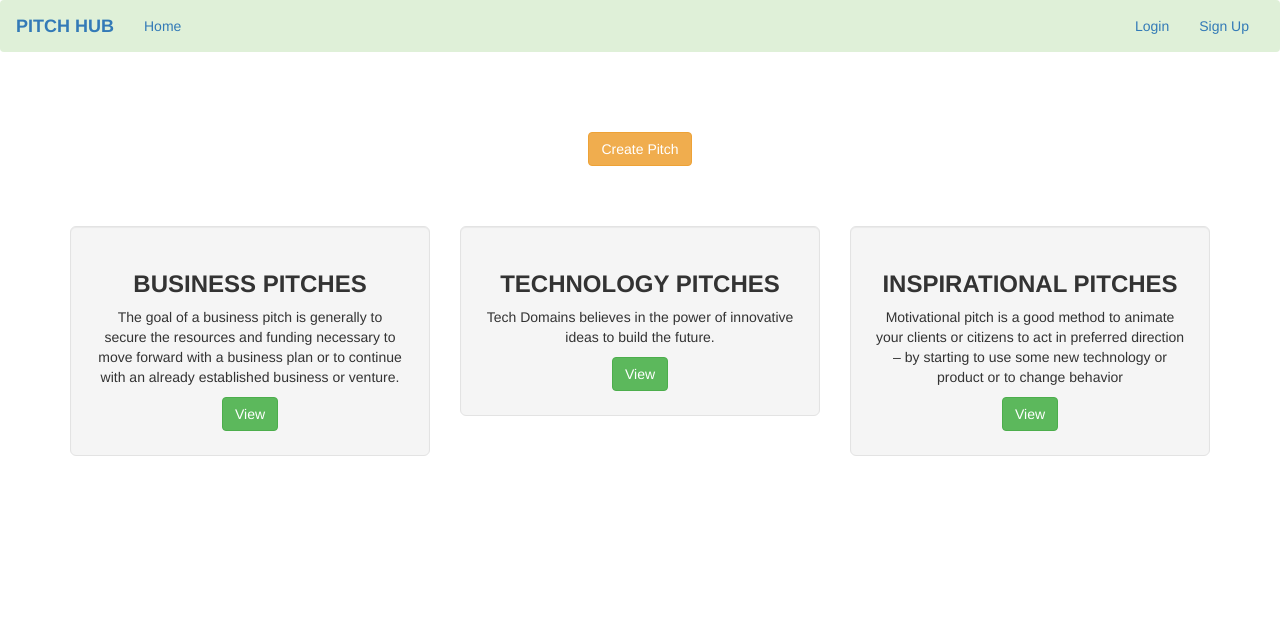
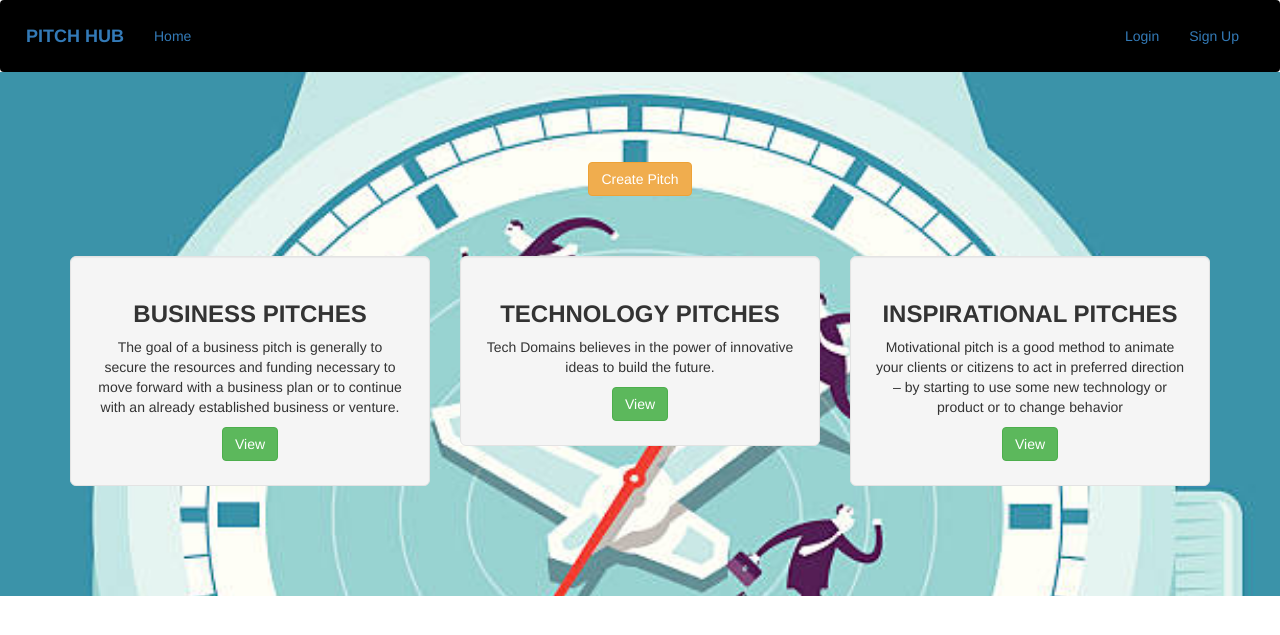
Before and after one commit to Valentino-Junior/PITCH-HUB, a Flask app: page / in a window 1280 px wide. Shown: the top 635 px of the page. Run offline with Flask 2, Linux system fonts and the light colour scheme; data that the repository does not hold is empty; some libraries are stand-ins or nearby versions.

Commit message:
Added styling

```diff
--- a/app/static/index.css
+++ b/app/static/index.css
@@ -0,0 +1,6 @@
+#home{
+    background-image: url(./photos/pizza6.jpg);
+    background-repeat: no-repeat;
+    background-attachment: fixed;
+    background-size: cover;
+}
--- a/app/templates/index.html
+++ b/app/templates/index.html
@@ -4,12 +4,12 @@
 
 {%block styles%}
     {{ super() }}
-    <link rel="stylesheet" href="{{url_for('static',filename='css/index.css')}}">
+    <link rel="stylesheet" href="{{url_for('static',filename='index.css')}}">
 {%endblock%}
 <!-- Content block -->
 {%block content%}
-
-<div class="container" style="padding-top: 60px; text-align: center; padding-bottom: 60px;">
+<div id="home" style="padding-top: 50px; padding-bottom: 90px;">
+<div  class="container" style="padding-top: 40px; text-align: center; padding-bottom: 60px;">
     <a href="{{url_for('main.new_pitch')}}" class="btn btn-warning">Create Pitch</a>
 </div>
 
@@ -38,4 +38,5 @@
         </div>
     </div>
 </div>
+</div>
 {%endblock%}
--- a/app/templates/interview_pitches.html
+++ b/app/templates/interview_pitches.html
@@ -2,11 +2,10 @@
 {% import 'macros.html' as macro %}
 
 {%block content%}
-<div class="well text-center">
+<div class="well text-center btn-primary" style="color: black; margin: 0px;">
     <h1><b>Business Pitches</b></h1>
 </div>
-<div class="container">
-    <hr>
+<div class="container btn-success" style="padding: 100px; color: black;">
     <div class="row">
         {{macro.displayPitches(pitches)}}
     </div>
--- a/app/templates/navbar.html
+++ b/app/templates/navbar.html
@@ -1,4 +1,4 @@
-<nav class="navbar navbar-light bg-success">
+<nav class="navbar navbar-light" style="margin: 0px; background-color:black; color: white; padding: 10px;">
     <div class="container-fluid">
         <div class="navbar-header">
             <button type="button" class="navbar-toggle" data-toggle="collapse" data-target=".navbar-collapse">
--- a/app/templates/pitch.html
+++ b/app/templates/pitch.html
@@ -8,7 +8,7 @@
 {%endblock%}
 <!-- Content block -->
 {%block content%}
-<div class="container text-center">
+<div class="container text-center btn-primary" style="color: black;">
     <div class="row">
         <h3>{{pitch.pitch_title}}</h3>
         <hr>
@@ -16,9 +16,9 @@
         <span>
         <p>Posted on {{date}} by {{pitch.user.username| capitalize}}</p>
         <a href="/pitch/{{pitch.id}}?like=1">
-            <i class="far fa-thumbs-up"></i>
+            <i class="far fa-thumbs-up" style="color:green"></i>
         </a>{{pitch.likes}} <a href="/pitch/{{pitch.id}}?dislike=1">
-            <i class="far fa-thumbs-down"></i>
+            <i class="far fa-thumbs-down" style="color:red"></i>
         </a>{{pitch.dislikes}}</span>
 
     </div>
--- a/app/templates/product_pitches.html
+++ b/app/templates/product_pitches.html
@@ -2,10 +2,10 @@
 {% import 'macros.html' as macro %}
 
 {%block content%}
-<div class="well text-center">
+<div class="well text-center btn-primary" style="color: black; margin: 0px;">
     <h1><b>Technology Pitches</b></h1>
 </div>
-<div class="container">
+<div class="container btn-success" style="padding: 100px; color: black;">
     <div class="row">
         {{macro.displayPitches(pitches)}}
     </div>
--- a/app/templates/promotion_pitches.html
+++ b/app/templates/promotion_pitches.html
@@ -2,10 +2,10 @@
 {% import 'macros.html' as macro %}
 
 {%block content%}
-<div class="well text-center">
+<div class="well text-center btn-primary" style="color: black; margin: 0px;">
     <h1><b>Inspirational Pitches</b></h1>
 </div>
-<div class="container">
+<div class="container btn-success" style="padding: 100px; color: black;">
     <div class="row">
         {{macro.displayPitches(pitches)}}
     </div>
```
Also changed, not shown: app/templates/new_pitch.html (+2 -5 lines), app/static/photos/pitch3.jpeg.jpeg (deleted), 1 other file.
